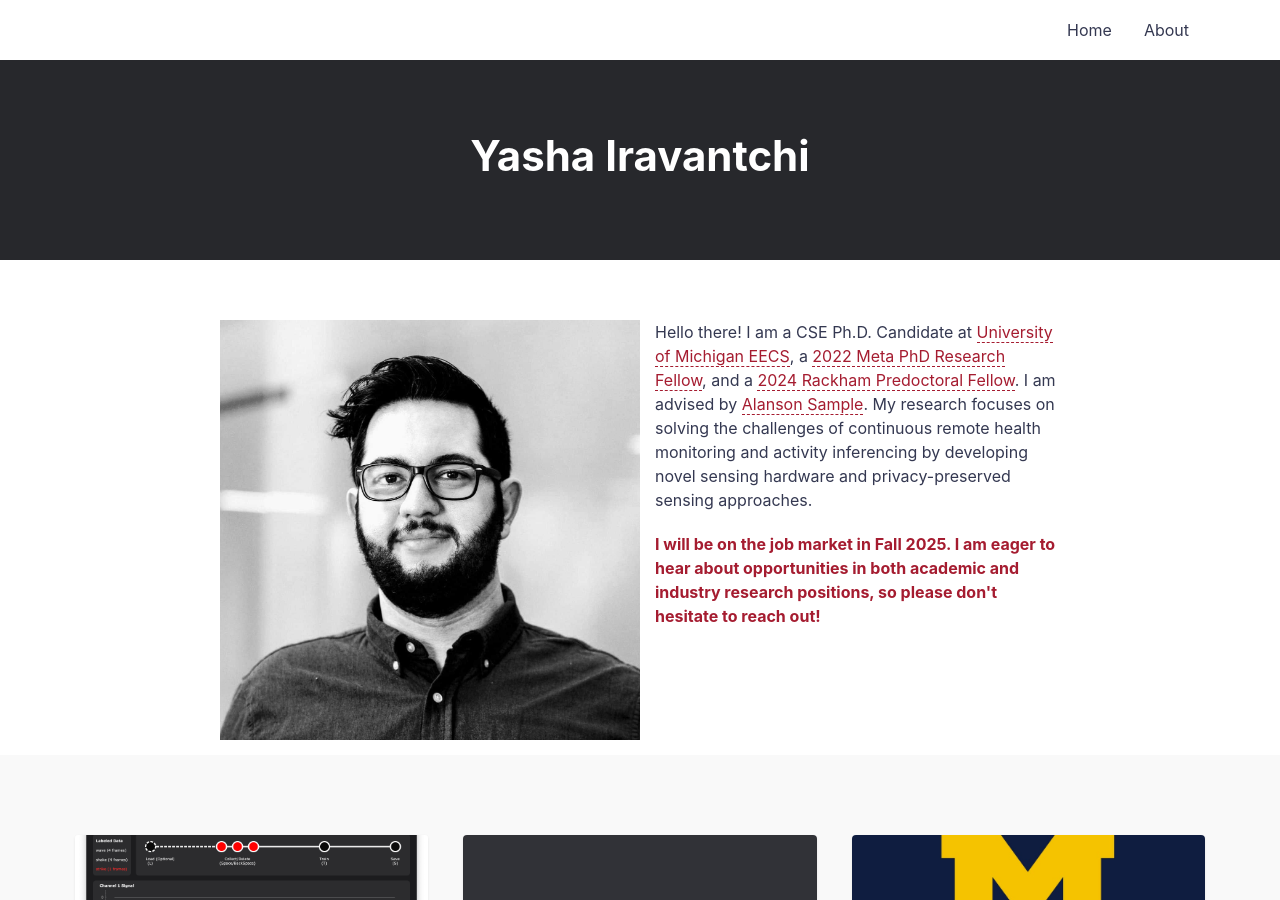
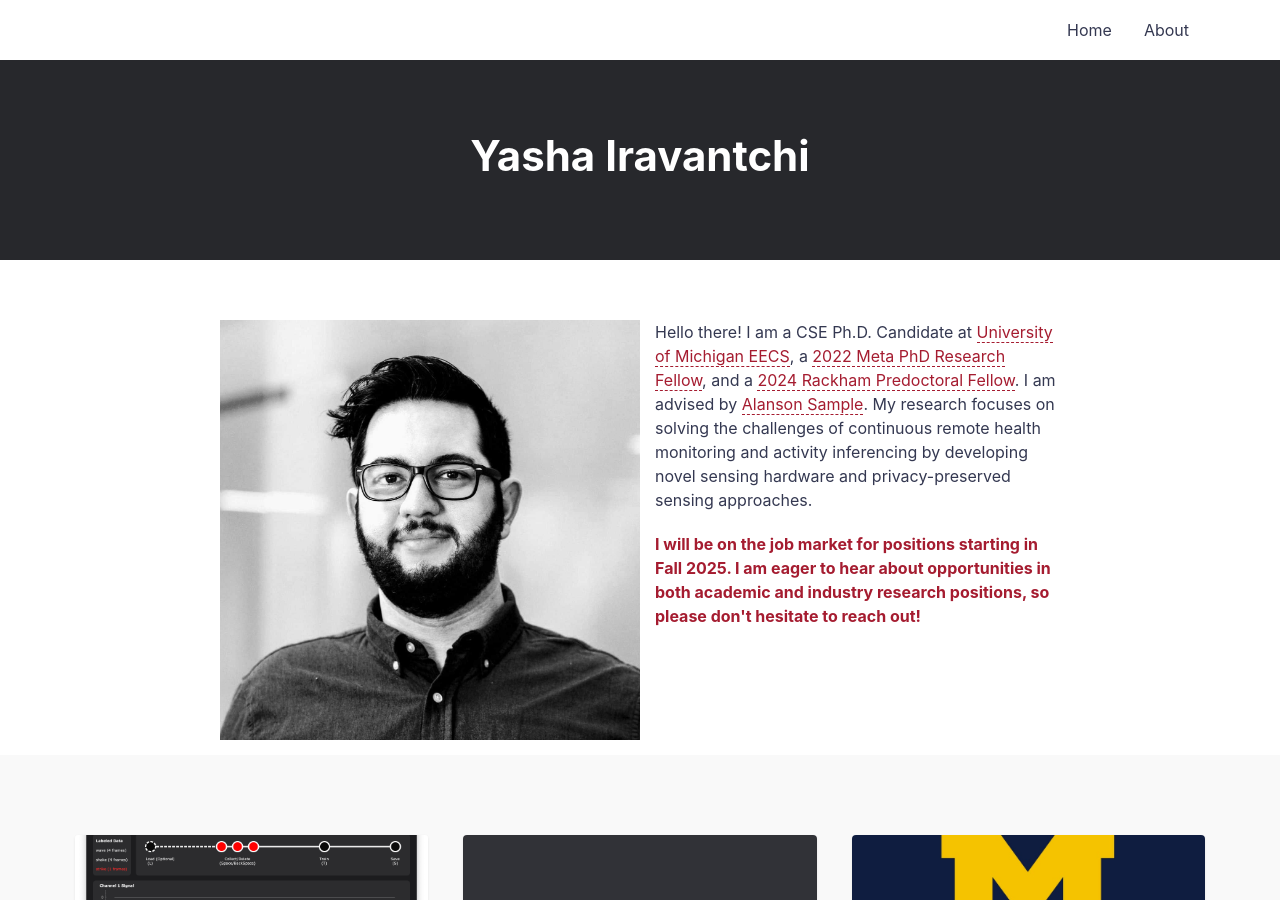
Before and after one commit to yashairavantchi/yashairavantchi.github.io, a Jekyll site: the page built from index.md, in a window 1280 px wide and 900 px high. Built offline with Jekyll 4.4.1, drawn with Linux system fonts in a browser that asks for light colours.

Commit message:
Update default.html

```diff
--- a/_layouts/default.html
+++ b/_layouts/default.html
@@ -54,7 +54,7 @@ layout: compress
             </div>
               <p class="paragraph" float:right, style='color:#A51C30'>
                 <strong>
-                I will be on the job market in Fall 2025. I am eager to hear about opportunities in both academic and industry research positions, so please don't hesitate to reach out!</strong>
+                I will be on the job market for positions starting in Fall 2025. I am eager to hear about opportunities in both academic and industry research positions, so please don't hesitate to reach out!</strong>
               </p>
             <div>
 
```
